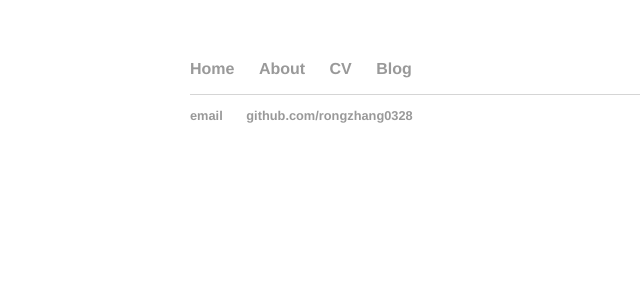
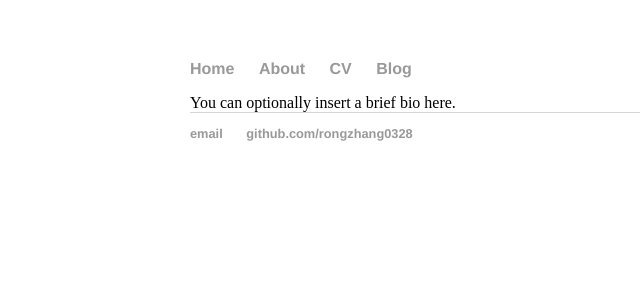
Before and after one commit to RongZhang0328/RongZhang0328.github.io, a Jekyll site: the page built from about/index.html, in a window 1280 px wide. Shown: the top 300 px of the page, without its empty margins (2-642 px from the left). Built offline with Jekyll 4.4.1, drawn with Linux system fonts in a browser that asks for light colours.

Commit message:
Update index.html

```diff
--- a/about/index.html
+++ b/about/index.html
@@ -2,3 +2,5 @@
 layout: default
 title: About Rong Zhang
 ---
+
+You can optionally insert a brief bio here.
```
